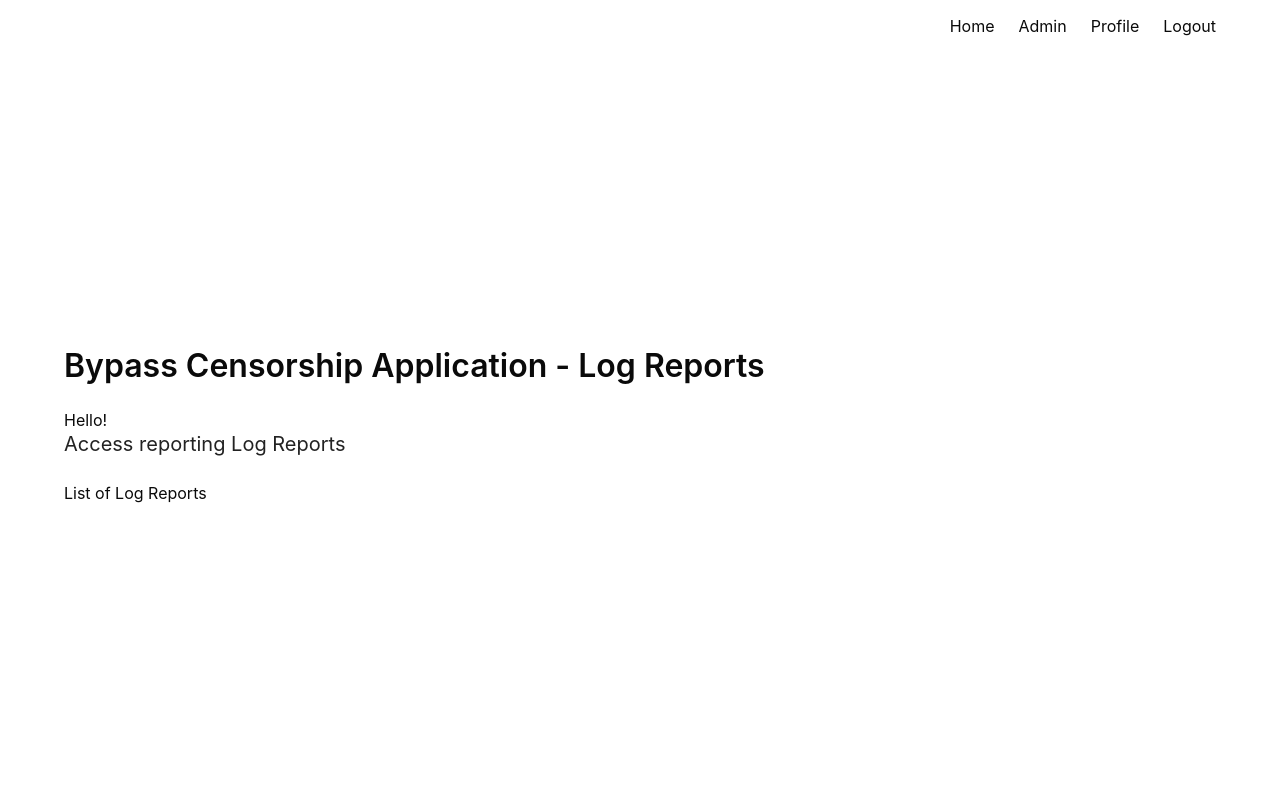
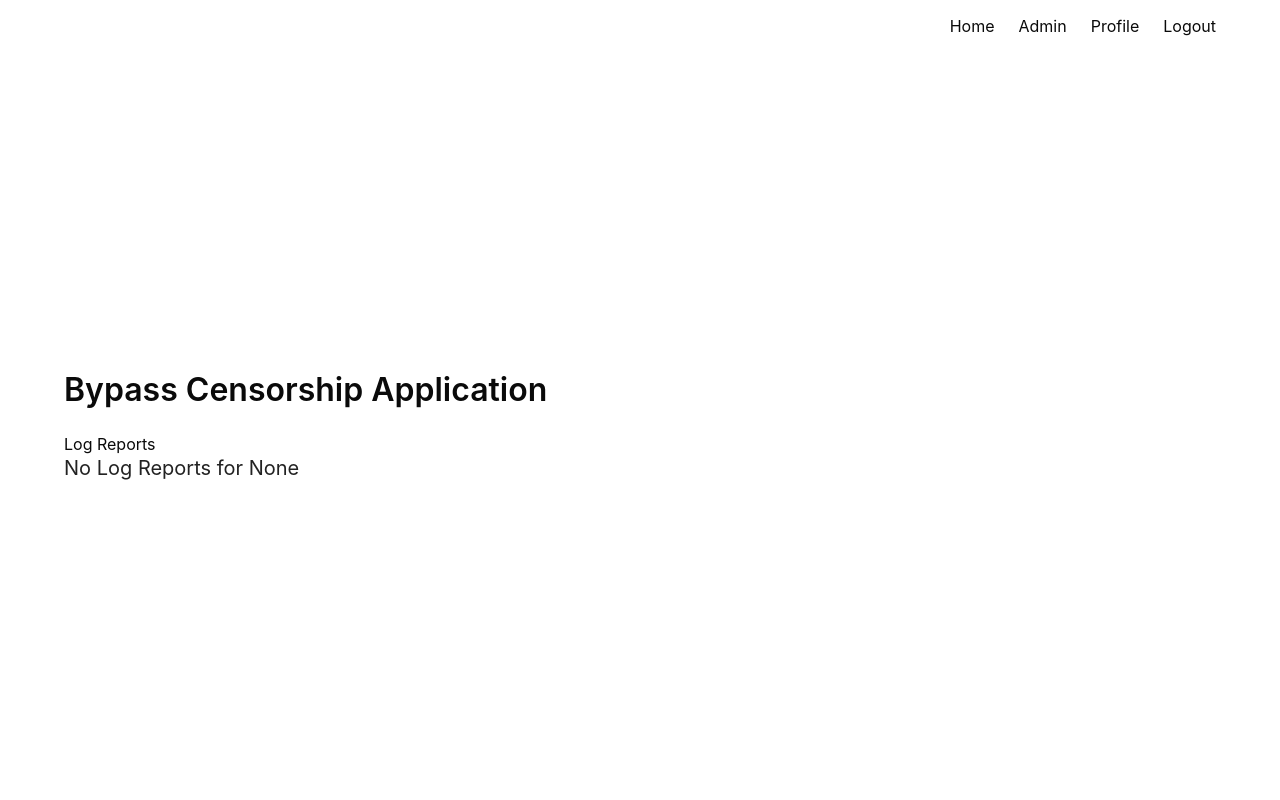
Before and after one commit to OpenTechFund/bypass-otf_proxy, a Flask app: page /admin/log_reports in a window 1280 px wide. Run offline with Flask 3, Linux system fonts and the light colour scheme; the visitor is signed in with stand-in values (Sample User, id 1); data that the repository does not hold is empty.

Commit message:
Log reporting on admin interface.

```diff
--- a/bcapp/flaskapp/app/admin_routes.py
+++ b/bcapp/flaskapp/app/admin_routes.py
@@ -184,7 +184,60 @@
             alternatives = alternatives_list['available_alternatives']
         return render_template('alternatives.html', domain_choice=domain_choice, alternatives=alternatives, url=url, result=result)
 
+## Reporting
 
+## Log Reporting
+
+@app.route('/log_reports')
+@login_required
+def log_reports():
+    """
+    Log reporting
+    """
+    if current_user.admin:
+        domain_list = Domain.query.all()
+        domains = []
+        for dom in domain_list:
+            domains.append(dom.domain)
+        return render_template('log_reports.html', name=current_user.name, domains=domains)
+    else:
+        flash('Have to be an admin!')
+        return redirect(url_for('profile'))
+
+@app.route('/admin/log_reports')
+@login_required
+def log_reports_list():
+    if current_user.admin:
+        domain_choice = request.args.get('domain_choice')
+        log_reports = admin_utilities.list_log_reports(domain_choice)
+        return render_template('log_reports_list.html', name=current_user.name, log_reports=log_reports, domain=domain_choice)
+    else:
+        flash('Have to be an admin!')
+        return redirect(url_for('profile'))
+
+
+@app.route('/log_reports/domain', methods=['GET'])
+@login_required
+def domain_log_report():
+    """
+    Log report for a specific domain
+    """
+    domain_list = Domain.query.all()
+    # grab report
+    domain_choice = request.args.get('domain_choice')
+    log_report = LogReport.query.filter_by(id=log_report_id).first()
+    domain_name = Domain.query.filter_by(id=log_report.domain_id).first().domain
+    if not log_report:
+        flash('No such report!')
+        return redirect(url_for('admin'))
+    if current_user.admin or int(current_user.domain_id) == int(log_report.domain_id):
+        report_text = log_report.report.split('\n')
+        return render_template('log_report.html', log_report=log_report, domain=domain_name, report_text=report_text)
+    else:
+        flash("Don't have access to that domain!!")
+        return redirect(url_for('profile'))
+
+## Domain Reporting
 @app.route('/reports')
 @login_required
 def reports():
@@ -197,10 +250,6 @@
         for dom in domain_list:
             domains.append(dom.domain)
         report_types = [
-            #{
-            #   'name': 'Log Reports List',
-            #   'report': 'log_reports_list'
-            #},
             {
                 'name': 'Recent Domain Reports',
                 'report': 'recent_domain_reports'
@@ -219,16 +268,6 @@
             }
         ]
         return render_template('reports.html', name=current_user.name, report_types=report_types, domains=domains)
-    else:
-        flash('Have to be an admin!')
-        return redirect(url_for('profile'))
-
-@app.route('/admin/log_reports')
-@login_required
-def log_reports_list():
-    if current_user.admin:
-        log_reports = admin_utilities.log_report_list()
-        return render_template('log_reports_list.html', name=current_user.name, log_reports=log_reports)
     else:
         flash('Have to be an admin!')
         return redirect(url_for('profile'))
@@ -278,24 +317,3 @@
     else:
         flash('Have to be an admin!')
         return redirect(url_for('profile'))
-
-## Log Reports
-@app.route('/log_reports/display', methods=['GET'])
-@login_required
-def display_log_report():
-    """
-    List one report
-    """
-    # grab report
-    log_report_id = request.args.get('id')
-    log_report = LogReport.query.filter_by(id=log_report_id).first()
-    domain_name = Domain.query.filter_by(id=log_report.domain_id).first().domain
-    if not log_report:
-        flash('No such report!')
-        return redirect(url_for('admin'))
-    if current_user.admin or int(current_user.domain_id) == int(log_report.domain_id):
-        report_text = log_report.report.split('\n')
-        return render_template('log_report.html', log_report=log_report, domain=domain_name, report_text=report_text)
-    else:
-        flash("Don't have access to that domain!!")
-        return redirect(url_for('profile'))
--- a/bcapp/flaskapp/app/admin_utilities.py
+++ b/bcapp/flaskapp/app/admin_utilities.py
@@ -6,7 +6,7 @@
 
 logger = logging.getLogger('logger')
 
-def log_report_list():
+def list_log_reports(domain):
     """
     Generate list of log reports
     """
@@ -14,17 +14,18 @@
     log_reports_list = LogReport.query.all()
     log_reports = []
     for rpt in log_reports_list:
-        log_report = {
-            'id':rpt.id,
-            'domain':domains[rpt.domain_id],
-            'date':rpt.date_of_report,
-            'report_text':rpt.report,
-            'first_date':rpt.first_date_of_log,
-            'last_date':rpt.last_date_of_log,
-            'hits':rpt.hits
-        }
-        log_reports.append(log_report)
-    logger.debug(log_reports)
+        if domains[rpt.domain_id] == domain:
+            log_report = {
+                'id':rpt.id,
+                'domain':domain,
+                'date':rpt.date_of_report,
+                'report_text':rpt.report,
+                'first_date':rpt.first_date_of_log,
+                'last_date':rpt.last_date_of_log,
+                'hits':rpt.hits
+            }
+            log_reports.append(log_report)
+        logger.debug(log_reports)
     return log_reports
 
 def domain_list():
--- a/bcapp/flaskapp/app/templates/admin.html
+++ b/bcapp/flaskapp/app/templates/admin.html
@@ -6,7 +6,8 @@
 </h1>
 
 <p><a href="{{ url_for ('reports') }}" class="button is-info"> See Domain Reports</a></p>
-<p><a href="{{ url_for ('testing') }}"" class="button is-info">Domain Testing</a></p>
+<p><a href="{{ url_for ('log_reports') }}" class="button is-info">See Log Reports</a></p>
+<p><a href="{{ url_for ('testing') }}" class="button is-info">Domain Testing</a></p>
 <hr>
 <p><a href="{{ url_for ('admin_domain_groups') }}" class="button is-info">Administer Domain Groups</a></p>
 <p><a href="{{ url_for ('admin_domains') }}" class="button is-info"> Administer Domains</a></p>
--- a/bcapp/flaskapp/app/templates/log_reports_list.html
+++ b/bcapp/flaskapp/app/templates/log_reports_list.html
@@ -1,15 +1,19 @@
 {% extends "base.html" %}
 
 {% block content %}
-<h1 class="title">
-  Bypass Censorship Application - Log Reports
-</h1>
-<h1>Hello!</h1>
-<h2 class="subtitle">
-  Access reporting Log Reports
-</h2>
-<h3> List of Log Reports</h3>
-{% for item in log_reports %}
-    <p> Domain: <em>{{ item.domain }}</em> Hits: {{ item.hits }} <a href="{{ url_for ('display_log_report', id=item.id) }}" class="button is-link"> See Report</a></p>
-{% endfor %}
+  <h1 class="title">
+    Bypass Censorship Application
+  </h1>
+  <h1>Log Reports</h1>
+  {% if not log_reports %}
+    <h2 class="subtitle">No Log Reports for {{ domain }}</h2>
+  {% else %}
+    {% for log_report in log_reports %}
+      <h2 class="subtitle">Domain: {{ log_report.domain }}</h2>
+
+      <p>Dates from: {{ log_report.first_date }} to: {{ log_report.last_date }}</p>
+      <p>{{ log_report.report_text }}</p>
+      </p>
+    {% endfor %}
+  {% endif %}
 {% endblock %}
```
Also changed, not shown: bcapp/flaskapp/app/templates/log_report.html (deleted, +0 -15 lines), bcapp/flaskapp/app/templates/log_reports.html (added, +19 -0 lines).
